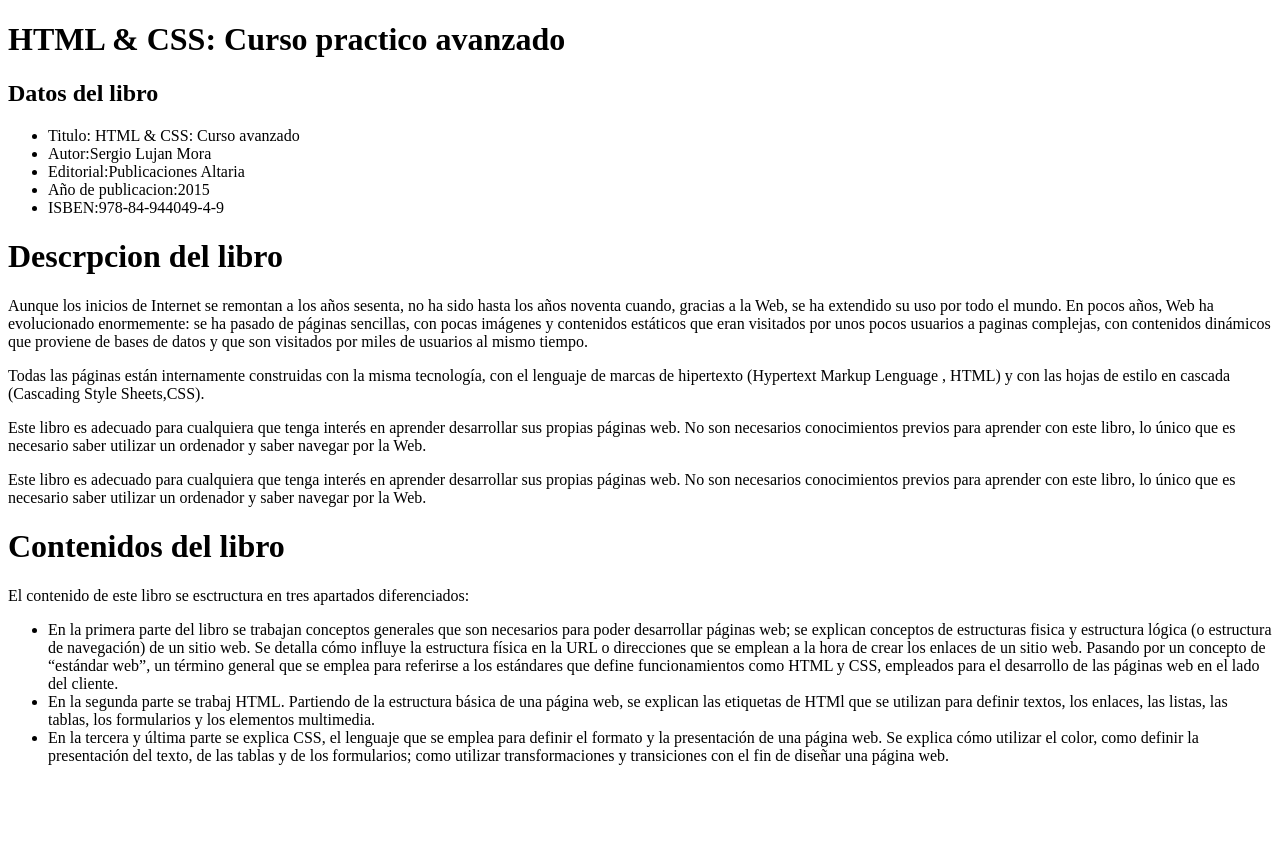
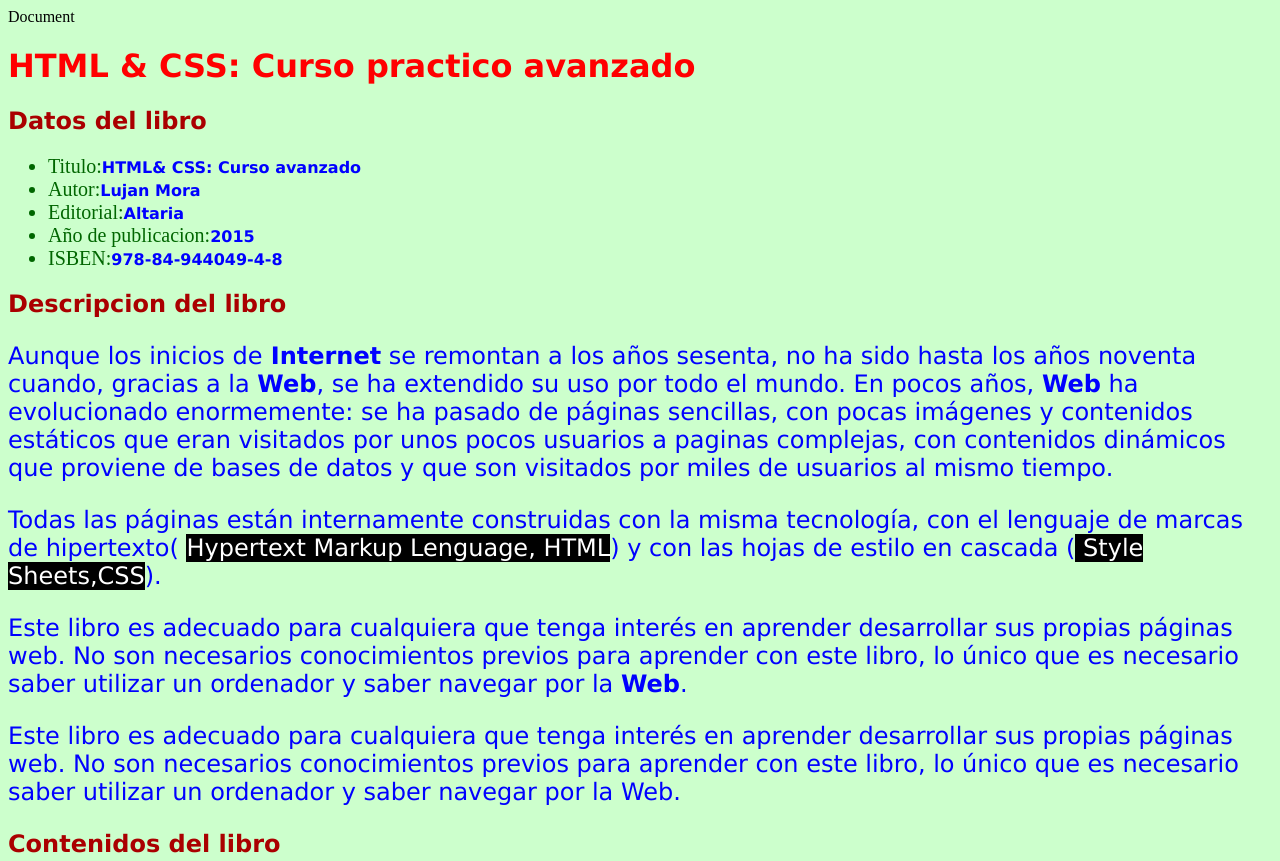
Before and after one commit to VivianeRo/tarea1, a plain HTML site: page index.html in a window 1280 px wide. Shown: the top 861 px of the page. Before the commit the page ends 800 px from the top, so only its background shows below. Drawn offline with Linux system fonts and the light colour scheme.

Commit message:
se actualizo los codigos

```diff
--- a/index.html
+++ b/index.html
@@ -3,6 +3,7 @@
   <head>
     <meta charset="UTF-8" />
     <meta name="viewport" content="width=device-width, initial-scale=1.0" />
+    <link rel="stylesheet" href="style.css"
     <title>Document</title>
   </head>
   <body>
@@ -11,20 +12,21 @@
     <h2>Datos del libro</h2>
     <nav>
       <ul>
-        <li>Titulo: HTML & CSS: Curso avanzado</li>
-        <li>Autor:Sergio Lujan Mora</li>
-        <li>Editorial:Publicaciones Altaria</li>
-        <li>Año de publicacion:2015</li>
-        <li>ISBEN:978-84-944049-4-9</li>
+        <li>Titulo:<b>HTML& CSS: Curso avanzado</b></li>
+
+        <li>Autor:<b>Lujan Mora</b> </li>
+        <li>Editorial:<b>Altaria</b></li>
+        <li>Año de publicacion:<b>2015</b></li>
+        <li>ISBEN:<b>978-84-944049-4-8</b></li>
       </ul>
     </nav>
 
-    <h1>Descrpcion del libro</h1>
+    <h2>Descripcion del libro</h2>
 
     <p>
-      Aunque los inicios de Internet se remontan a los años sesenta, no ha sido
-      hasta los años noventa cuando, gracias a la Web, se ha extendido su uso
-      por todo el mundo. En pocos años, Web ha evolucionado enormemente: se ha
+      Aunque los inicios de<strong> Internet</strong> se remontan a los años sesenta, no ha sido
+      hasta los años noventa cuando, gracias a la <strong>Web</strong>, se ha extendido su uso
+      por todo el mundo. En pocos años, <strong>Web</strong> ha evolucionado enormemente: se ha
       pasado de páginas sencillas, con pocas imágenes y contenidos estáticos que
       eran visitados por unos pocos usuarios a paginas complejas, con contenidos
       dinámicos que proviene de bases de datos y que son visitados por miles de
@@ -33,13 +35,13 @@
 
     <p>
       Todas las páginas están internamente construidas con la misma tecnología,
-      con el lenguaje de marcas de hipertexto (Hypertext Markup Lenguage , HTML)
-      y con las hojas de estilo en cascada (Cascading Style Sheets,CSS).
+      con el lenguaje de marcas de hipertexto( <span>Hypertext Markup Lenguage, HTML</span>)
+      y con las hojas de estilo en cascada (<span> Style Sheets,CSS</span>).
     </p>
-    Este libro es adecuado para cualquiera que tenga interés en aprender
+       <p>Este libro es adecuado para cualquiera que tenga interés en aprender
     desarrollar sus propias páginas web. No son necesarios conocimientos previos
     para aprender con este libro, lo único que es necesario saber utilizar un
-    ordenador y saber navegar por la Web.
+    ordenador y saber navegar por la <strong>Web</strong>.</p>
 
     <p>
       Este libro es adecuado para cualquiera que tenga interés en aprender
@@ -48,37 +50,43 @@
       utilizar un ordenador y saber navegar por la Web.
     </p>
 
-    <h1>Contenidos del libro</h1>
+    <h2>Contenidos del libro</h2>
 
     <p>
       El contenido de este libro se esctructura en tres apartados diferenciados:
     </p>
 
-    <nav>
+    <nav class="azul">
       <ul>
         <li>
+            <p>
           En la primera parte del libro se trabajan conceptos generales que son
           necesarios para poder desarrollar páginas web; se explican conceptos
           de estructuras fisica y estructura lógica (o estructura de navegación)
           de un sitio web. Se detalla cómo influye la estructura física en la
-          URL o direcciones que se emplean a la hora de crear los enlaces de un
+          <span>URL</span> o direcciones que se emplean a la hora de crear los enlaces de un
           sitio web. Pasando por un concepto de “estándar web”, un término
           general que se emplea para referirse a los estándares que define
-          funcionamientos como HTML y CSS, empleados para el desarrollo de las
+          funcionamientos como <span>HTML</span>Y <span>CSS</span>, empleados para el desarrollo de las
           páginas web en el lado del cliente.
+          </p>
         </li>
         <li>
-          En la segunda parte se trabaj HTML. Partiendo de la estructura básica
-          de una página web, se explican las etiquetas de HTMl que se utilizan
+            <p>
+          En la segunda parte se trabaja <span>HTML</span>. Partiendo de la estructura básica
+          de una página web, se explican las etiquetas de <span>HTML</span> se utilizan
           para definir textos, los enlaces, las listas, las tablas, los
           formularios y los elementos multimedia.
+          </p>
         </li>
         <li>
-          En la tercera y última parte se explica CSS, el lenguaje que se emplea
+            <p>
+          En la tercera y última parte se explica <span>CSS</span>, el lenguaje que se emplea
           para definir el formato y la presentación de una página web. Se
           explica cómo utilizar el color, como definir la presentación del
           texto, de las tablas y de los formularios; como utilizar
           transformaciones y transiciones con el fin de diseñar una página web.
+          </p>
         </li>
       </ul>
     </nav>
--- a/style.css
+++ b/style.css
@@ -0,0 +1,49 @@
+body{
+    background-color: #CFC}
+
+
+
+p{
+    color:#00F;
+    background-color: #CFC;
+    font-family:Giorgia, serif ;
+    font-size: 16px;
+}
+h1{
+    color:#F00;
+    font-family: Verdana, Geneva, Tahoma, sans-serif;
+    font-size: 32px;}
+
+h2{color: #A00;
+font-family: Verdana, Geneva, Tahoma, sans-serif;
+font-size: 24px;
+
+}
+
+p {
+    color:#00F;
+    font-family: Verdana, Geneva, Tahoma, sans-serif;
+    font-size: 24px;}
+
+
+nav{color:#060;
+    font-size: 20px;
+
+}
+
+
+span{
+    color:#FFF;
+    background-color: black;
+
+}
+
+.azul{
+    color:#00F;
+}
+
+b{
+    color:#00F;
+    font-size: 16px;
+    font-family: Verdana, Geneva, Tahoma, sans-serif;
+}
```
